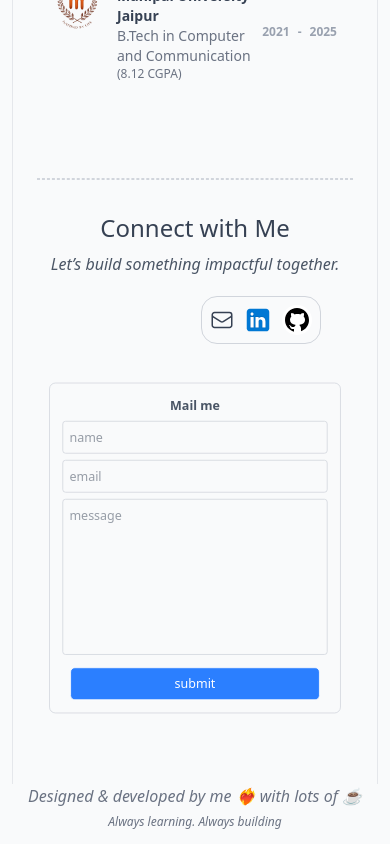
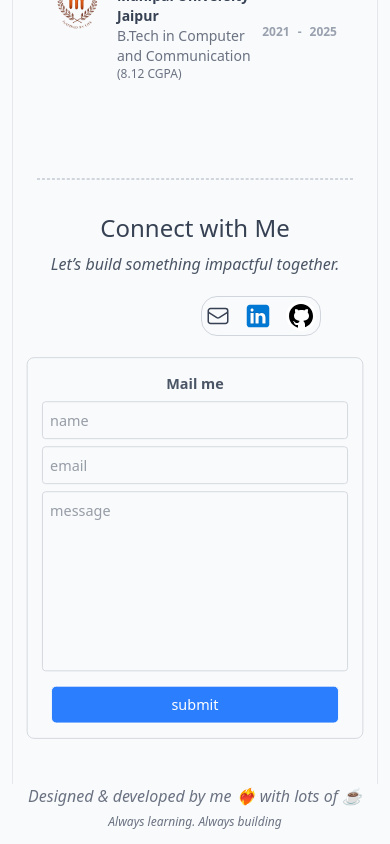
Before and after one commit to surajgupt01/portfolio.v1, a React (Vite) app: page / in a window 390 px wide. Shown: the part 2864-3708 px from the top of the page. Built offline with nearby package versions, Linux system fonts and the light colour scheme.

Commit message:
new design update

```diff
--- a/src/Contact.tsx
+++ b/src/Contact.tsx
@@ -42,17 +42,17 @@ export default function Contact() {
       <div className="text-gray-600 font-light italic w-full text-center">
         Let’s build something impactful together.
       </div>
-      <div className="flex border-1 border-gray-300 p-2 rounded-2xl w-30 justify-between items-center absolute right-10 sm:right-2 sm:top-20 top-25">
+      <div className="flex border-1 border-gray-300 p-1 rounded-2xl w-30 justify-between items-center absolute right-10 sm:right-2 sm:top-20 top-25">
        <ContactNav />
       </div>
       {status == 200 && (
-        <div className=" bg-gray-700 absolute -top-32 transition-all ease-in-out duration-500 right-2 p-2 text-xs">
+        <div className=" bg-gray-800 text-white absolute -top-10 transition-all ease-in-out duration-500 right-2 p-2 text-xs">
           mail sent successfully
         </div>
       )}
       <form
         action={handleEmail}
-        className="border-1 rounded-lg p-4 flex flex-col items-center border-gray-300  sm:w-120 sm:mt-25 mt-15 sm:scale-100 scale-78  "
+        className="border-1 rounded-lg p-4 flex flex-col items-center border-gray-300  sm:w-120 sm:mt-25 mt-15 sm:scale-100 scale-90  "
       >
         <div className="mb-2 text-gray-600 font-semibold">Mail me</div>
         <input
```
